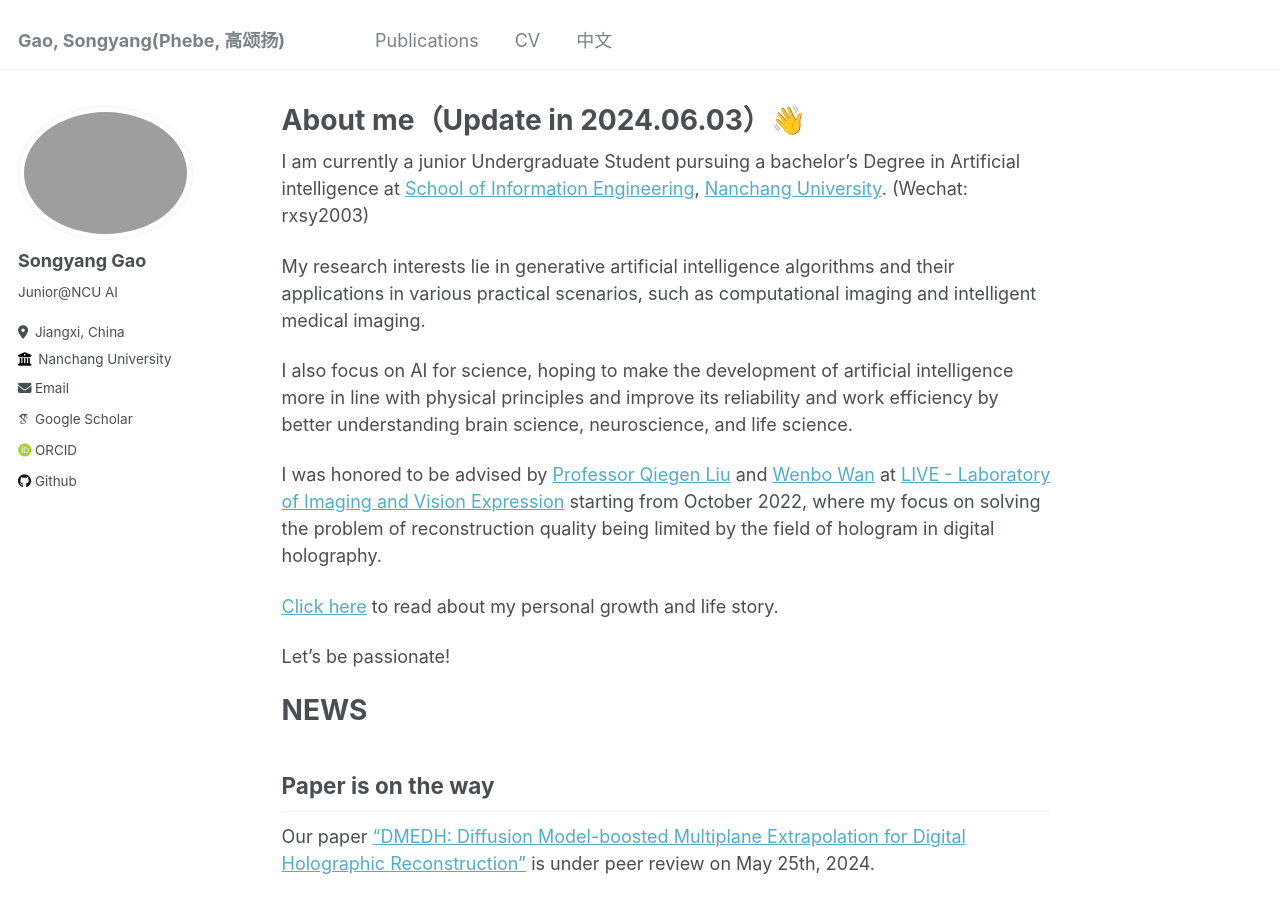
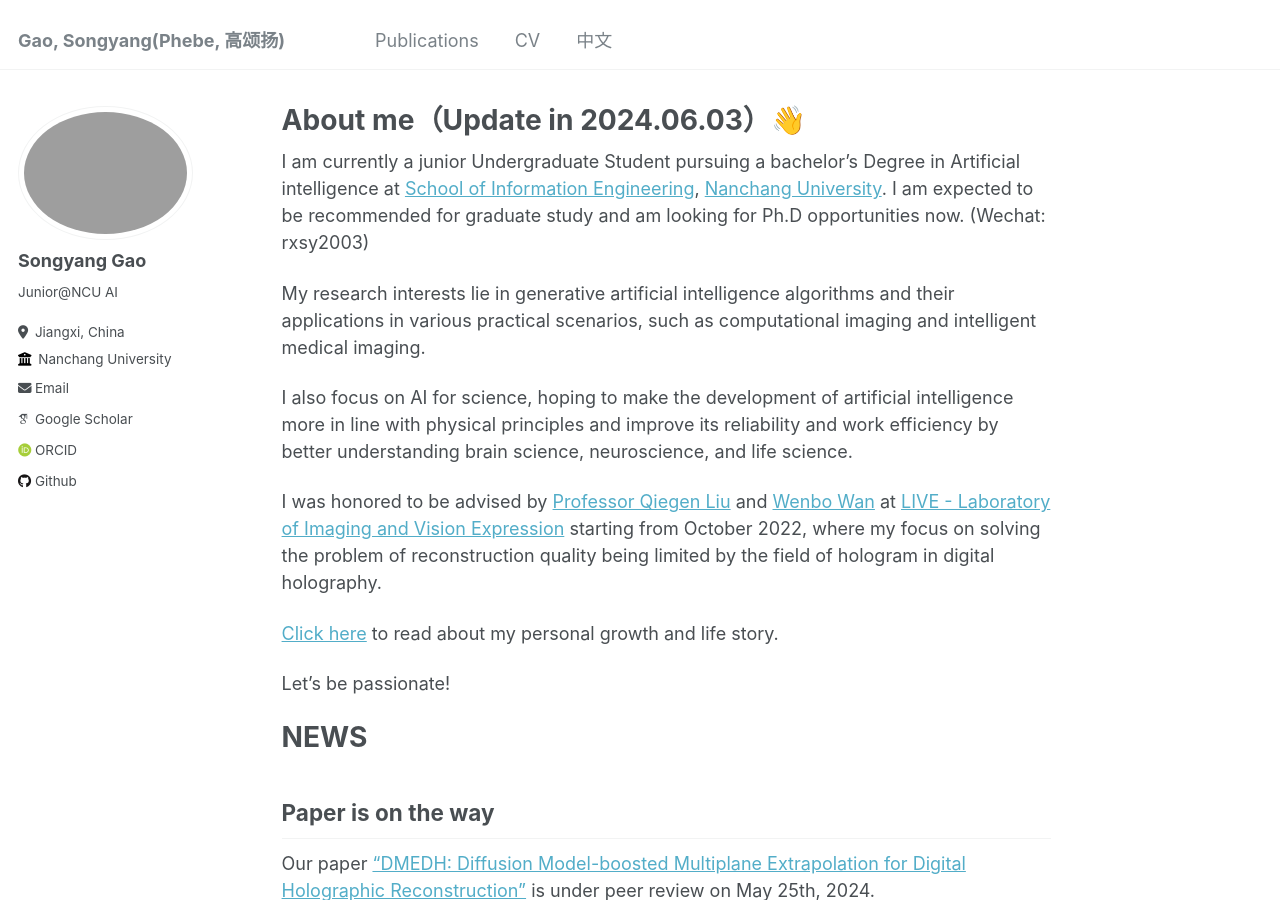
Before and after one commit to songyang0603/songyang0603.github.io, a Jekyll site: the page built from _pages/about.md, in a window 1280 px wide and 900 px high. Built offline with Jekyll 4.4.1, drawn with Linux system fonts in a browser that asks for light colours; some web fonts are replaced.

Commit message:
Update about.md

```diff
--- a/_pages/about.md
+++ b/_pages/about.md
@@ -7,7 +7,7 @@ redirect_from:
   - /about.html
 ---
 
-I am currently a junior Undergraduate Student pursuing a bachelor's Degree in Artificial intelligence at [School of Information Engineering](http://ie.ncu.edu.cn/), [Nanchang University](https://www.ncu.edu.cn/). (Wechat: rxsy2003)
+I am currently a junior Undergraduate Student pursuing a bachelor's Degree in Artificial intelligence at [School of Information Engineering](http://ie.ncu.edu.cn/), [Nanchang University](https://www.ncu.edu.cn/). I am expected to be recommended for graduate study and am looking for Ph.D opportunities now. (Wechat: rxsy2003)
 
 My research interests lie in generative artificial intelligence algorithms and their applications in various practical scenarios, such as computational imaging and intelligent medical imaging.
 
```
